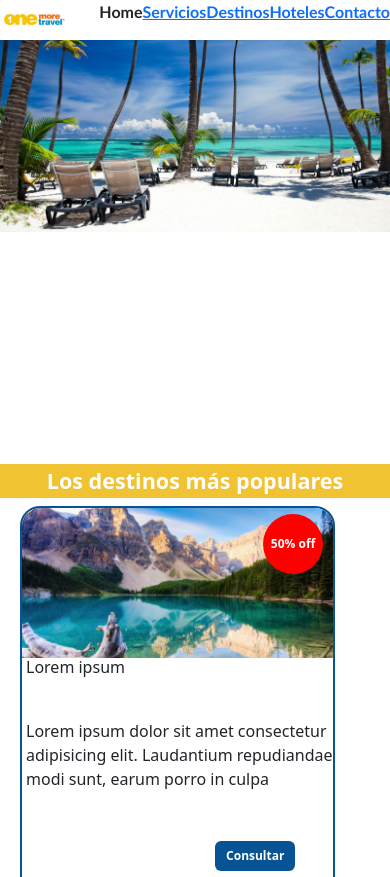
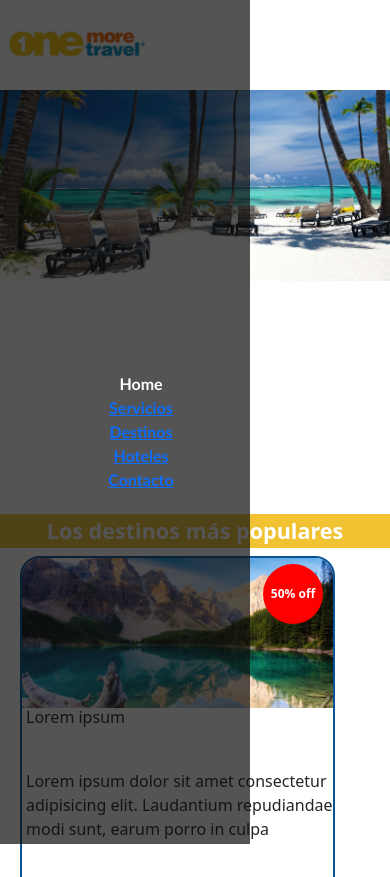
Before and after one commit to FrancoPetosa99/One-More-Travel, a plain HTML site: page index.html in a window 390 px wide. Shown: the top 877 px of the page. Drawn offline with nearby package versions, Linux system fonts and the light colour scheme.

Commit message:
navbar responsive updates

```diff
--- a/css/navbar.css
+++ b/css/navbar.css
@@ -1,4 +1,4 @@
-#navbar{
+#navbar {
     height: auto;
     width: 100%;
     display: flex;
@@ -7,7 +7,8 @@
     z-index: 99;
     background-color: white;
 }
-#linkList{
+
+#linkList {
     height: auto;
     width: 100%;
     max-width: 500px;
@@ -15,14 +16,44 @@
     justify-content: space-between;
     align-items: center;
 }
-#linkList > li{
+
+#linkList>li {
     font-weight: bold;
     font-family: 'Gill Sans', 'Gill Sans MT', Calibri, 'Trebuchet MS', sans-serif;
     list-style: none;
+    color: white;
     cursor: pointer;
 }
-#navLogo{
+
+#navLogo {
     height: auto;
     width: 100%;
     max-width: 150px;
 }
+
+
+
+/* media query */
+@media (max-width: 600px) {
+    #linkList {
+        position: fixed;
+        top: 0px;
+        left: 0px;
+        display: flex;
+        justify-content: center;
+        align-items: center;
+        flex-direction: column;
+        width: 100%;
+        max-width: 250px;
+        height: 100vh;
+        z-index: 100;
+        background-color: rgb(12, 12, 12, .7);
+        color: white;
+        padding-top: 20px;
+        overflow: hidden;
+    }
+
+    #navbar {
+        justify-content: flex-start;
+    }
+}
```
